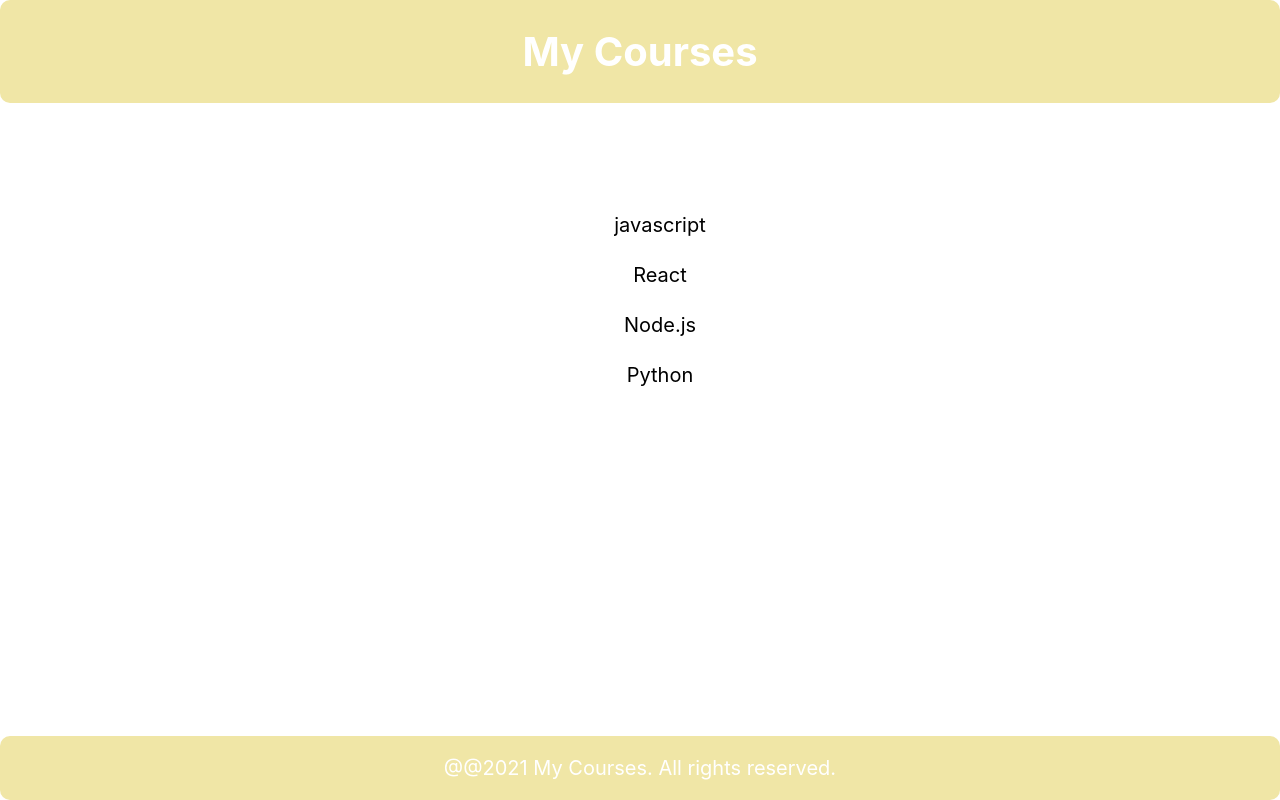
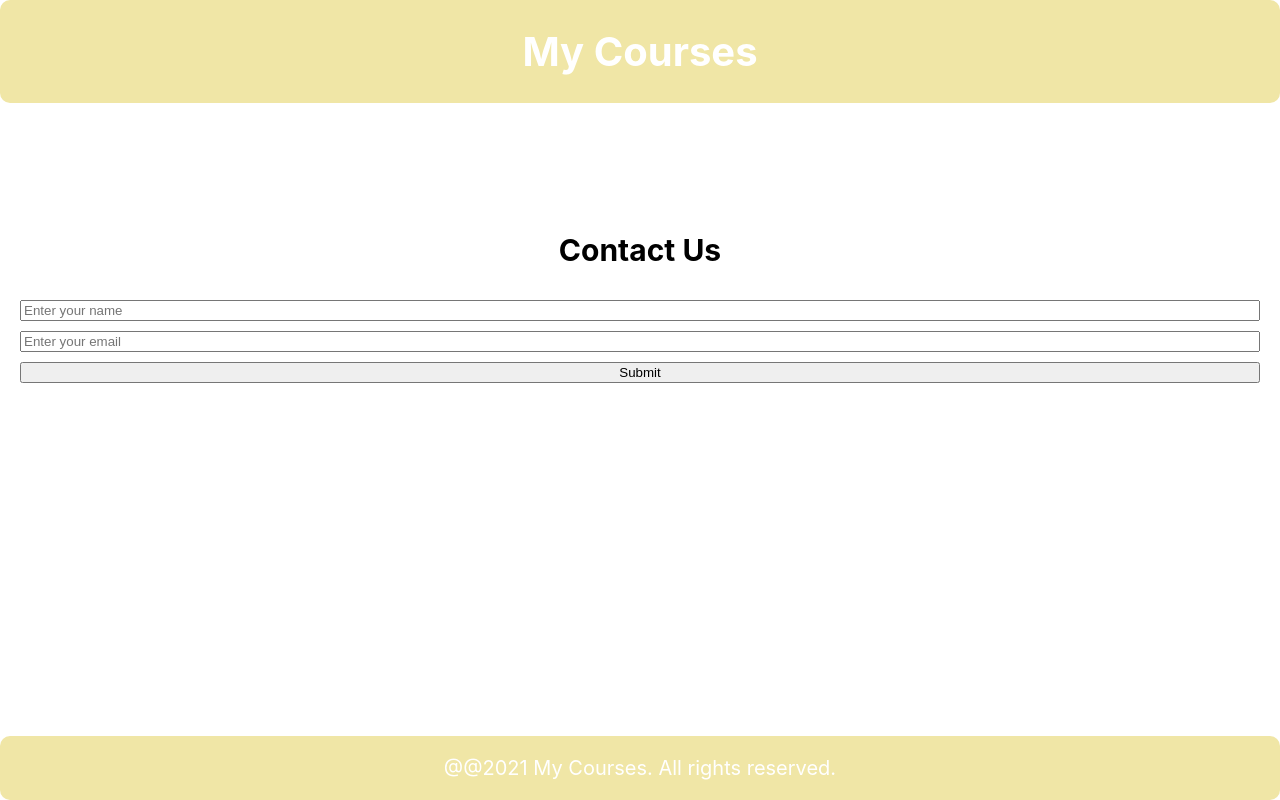
Before and after one commit to Levannhat0904/react-vinaco, a React (Create React App) app: page / in a window 1280 px wide. Built offline with nearby package versions, Linux system fonts and the light colour scheme.

Commit message:
tuan 3 day 4

```diff
--- a/src/App.css
+++ b/src/App.css
@@ -11,11 +11,23 @@
   top: 0;
   width: 100%;
 }
-.coursesList{
+.coursesList, .reputation, .form-input{
   margin-top: 200px;
   list-style-type: none;
   line-height: 50px;
   font-size: 20px;
+}
+.form-input{
+  display: flex;
+  flex-direction: column;
+}
+.input-item{
+  margin-bottom: 10px;
+  margin-left: 20px;
+  margin-right: 20px;
+}
+.reputation-item{
+  list-style-type: none;
 }
 .footer{
   background-color: rgb(240, 230, 166);
--- a/src/App.js
+++ b/src/App.js
@@ -3,7 +3,8 @@ import './App.css';
 import Footer from './footer';
 import Header from './header';
 import CoursesList from './course'
-
+import Form from './form';
+import Reputation from './reputation';
 
 function App() {
   const arr = [
@@ -20,10 +21,17 @@ function App() {
       name: 'Python'
     }
   ];
+  const reputationData = [
+    { title: "Completed Projects", value: 120 },
+    { title: "Happy Clients", value: 95 },
+    { title: "Team Members", value: 30 },
+  ];
   return (
     <div className="App">
       <Header />
-      <CoursesList courses={arr} />
+      {/* <CoursesList courses={arr} /> */}
+      <Form />
+      {/* <Reputation data={reputationData} />  */}
       <Footer />
     </div>
   );
--- a/src/course.js
+++ b/src/course.js
@@ -1,7 +1,7 @@
 const courses =({courses}) => {
     return (
       <ul className='coursesList'>
-        { courses.map(course =>
+        {courses.map(course =>
              <li key={course.name}>{course.name}</li>
         )}
       </ul>
--- /dev/null
+++ b/src/form.js
@@ -0,0 +1,14 @@
+const form = () => {
+  return (
+    <>
+      <form className="form-input">
+      <h2>Contact Us</h2>
+        <input className="input-item" type="text" placeholder="Enter your name" />
+        <input className="input-item" type="email" placeholder="Enter your email" />
+        <input className="input-item" type="submit" value="Submit" />
+      </form>
+    </>
+  );
+};
+
+export default form;
--- /dev/null
+++ b/src/reputation.js
@@ -0,0 +1,16 @@
+const reputation = ({ data }) => {
+  return (
+    <div className="reputation">
+      <h2>Our Reputation</h2>
+      <ul className="reputation-item">
+      {data.map((item, index) => (
+          <li key={index}>
+            <h3>{item.title} - {item.value}</h3>
+          </li>
+        ))}
+      </ul>
+    </div>
+  );
+};
+
+export default reputation;
```
